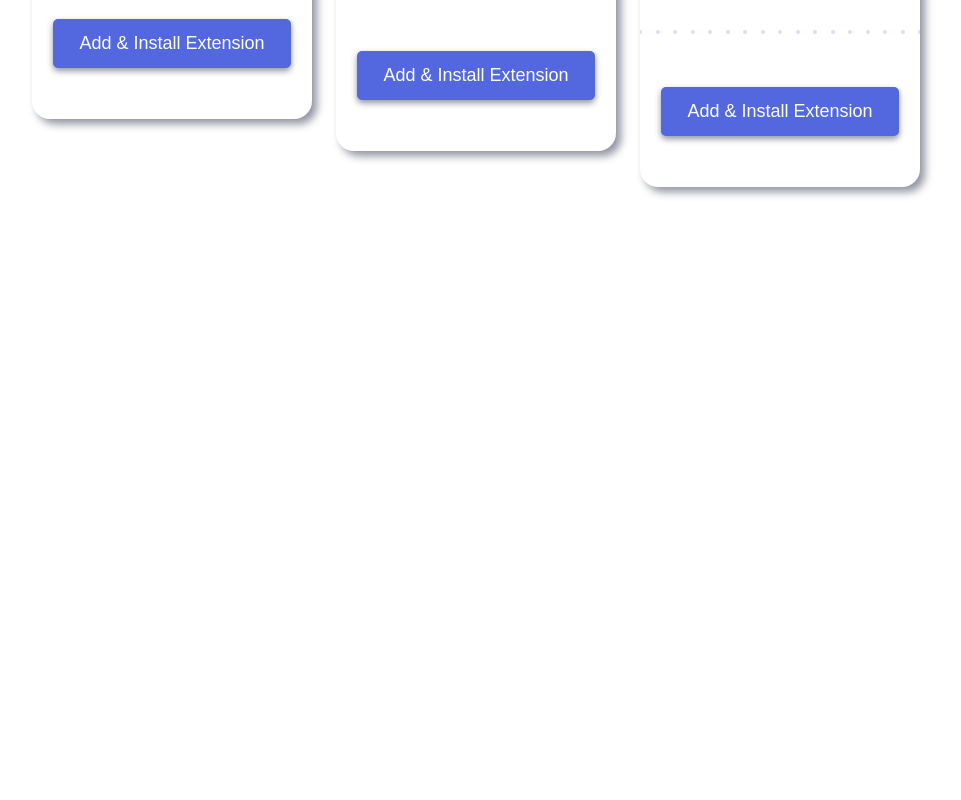
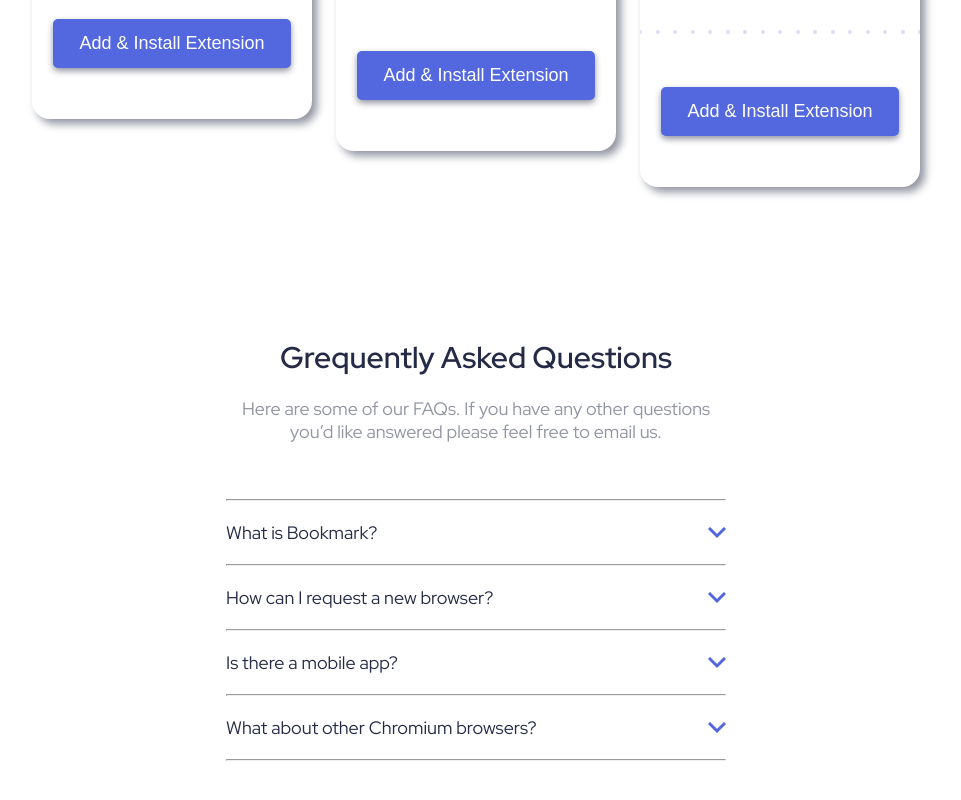
Before and after one commit to almamarie/bookmark-landing-page, a React (Create React App) app: page / in a window 1280 px wide. Shown: the part 2062-2862 px from the top of the page, without its empty margins (164-1125 px from the left). Before the commit the page ends 2649 px from the top, so only its background shows below. Built offline with nearby package versions, Linux system fonts and the light colour scheme.

Commit message:
Finished with faq

```diff
--- a/src/App.js
+++ b/src/App.js
@@ -1,5 +1,6 @@
 import styles from "./App.module.css";
 import Extensions from "./components/extensions/Extensions";
+import FrequentlyAskedQuestions from "./components/faq/FrequentlyAskedQuestions";
 import Features from "./components/features/Features";
 import Header from "./components/header/Header";
 
@@ -9,6 +10,7 @@ function App() {
       <Header />
       <Features />
       <Extensions />
+      <FrequentlyAskedQuestions />
     </div>
   );
 }
--- a/src/components/extensions/Extensions.module.css
+++ b/src/components/extensions/Extensions.module.css
@@ -1,5 +1,5 @@
 .section {
-margin: 5rem 0 40rem 0;
+margin: 5rem 0 15rem 0;
 }
 
 .header{
--- /dev/null
+++ b/src/components/faq/FrequentlyAskedQuestions.jsx
@@ -0,0 +1,72 @@
+import React, { useState } from "react";
+import styles from "./FrequentlyAskedQuestions.module.css";
+import downArrowIcon from "../../resources/images/icon-arrow.svg";
+import { QUESTIONS } from "../../resources/questions";
+const FrequentlyAskedQuestions = () => {
+  const [activeKeys, setActivekeys] = useState([]);
+
+  const showOrHideQuestion = (eventIndex) => {
+    return () => {
+      const keyIndex = activeKeys.findIndex((key) => {
+        return key === eventIndex;
+      });
+      if (keyIndex === -1) {
+        setActivekeys((prev) => [...prev, eventIndex]);
+      } else {
+        setActivekeys((prev) =>
+          prev.filter((key) => {
+            return key !== eventIndex;
+          })
+        );
+      }
+    };
+  };
+
+  const isActive = (index) => {
+    return activeKeys.findIndex((ind) => ind === index) !== -1;
+  };
+  return (
+    <section className={styles.section}>
+      <header className={styles.header}>
+        <h2>Grequently Asked Questions</h2>
+        <p>
+          Here are some of our FAQs. If you have any other questions you’d like
+          answered please feel free to email us.
+        </p>
+      </header>
+
+      <ul className={styles.questions}>
+        <hr />
+
+        {QUESTIONS.map((question, index) => {
+          return (
+            <li
+              key={index}
+              className={styles.question}
+              onClick={showOrHideQuestion(index)}
+            >
+              <header className={styles["questions-header"]}>
+                <span>{question.question}</span>
+                <img
+                  className={`${isActive(index) ? styles["flip-img"] : ""}`}
+                  src={downArrowIcon}
+                  alt="down arrow"
+                />
+              </header>
+              <p
+                className={`${styles.answer} ${
+                  isActive(index) ? "" : styles.hide
+                }`}
+              >
+                {question.answer}
+              </p>
+              <hr />
+            </li>
+          );
+        })}
+      </ul>
+    </section>
+  );
+};
+
+export default FrequentlyAskedQuestions;
--- /dev/null
+++ b/src/components/faq/FrequentlyAskedQuestions.module.css
@@ -0,0 +1,57 @@
+.section {
+margin: 5rem 0 40rem 0;
+}
+
+.header{
+    width: 50rem;
+    text-align: center;
+    margin: 0 auto;
+}
+
+.header h2{
+    margin-bottom: 2rem;
+}
+
+.header p{
+    text-align: center;
+}
+
+.questions{
+    width: 50rem;
+    margin: 0 auto;
+    margin-top: 5.6rem;
+
+    color: var(--color-dark-blue);
+}
+
+.questions-header{
+    margin: 2rem 0;
+    display: flex;
+    justify-content: space-between;
+    align-items: center;
+
+    cursor: pointer;
+}
+
+.questions-header:hover{
+    color: var(--color-primary-red);
+}
+
+.questions-header img{
+    width: 1.8rem;
+    height: 1.2rem;
+}
+
+.flip-img{
+    transform: rotate(180deg);
+}
+
+.questions p{
+    margin-bottom: 2rem;
+    font-size: 1.6rem;
+}
+
+.hide{
+    display: none;
+    visibility: hidden;
+}
--- /dev/null
+++ b/src/resources/questions.js
@@ -0,0 +1,25 @@
+export const QUESTIONS = [
+  {
+    question: "What is Bookmark?",
+    answer:
+      "Lorem ipsum dolor sit amet, consectetur adipiscing elit. Fusce tincidunt justo eget ultricies fringilla. Phasellus blandit ipsum quis quam ornare mattis.",
+  },
+
+  {
+    question: "How can I request a new browser?",
+    answer:
+      "Vivamus luctus eros aliquet convallis ultricies. Mauris augue massa, ultricies non ligula. Suspendisse imperdiet. Vivamus luctus eros aliquet convallis ultricies. Mauris augue massa, ultricies non ligula. Suspendisse imperdie tVivamus luctus eros aliquet convallis ultricies. Mauris augue massa, ultricies non ligula. Suspendisse imperdiet.",
+  },
+
+  {
+    question: "Is there a mobile app?",
+    answer:
+      "Sed consectetur quam id neque fermentum accumsan. Praesent luctus vestibulum dolor, ut condimentum urna vulputate eget. Cras in ligula quis est pharetra mattis sit amet pharetra purus. Sed sollicitudin ex et ultricies bibendum.",
+  },
+
+  {
+    question: "What about other Chromium browsers?",
+    answer:
+      "Integer condimentum ipsum id imperdiet finibus. Vivamus in placerat mi, at euismod dui. Aliquam vitae neque eget nisl gravida pellentesque non ut velit.",
+  },
+];
```
